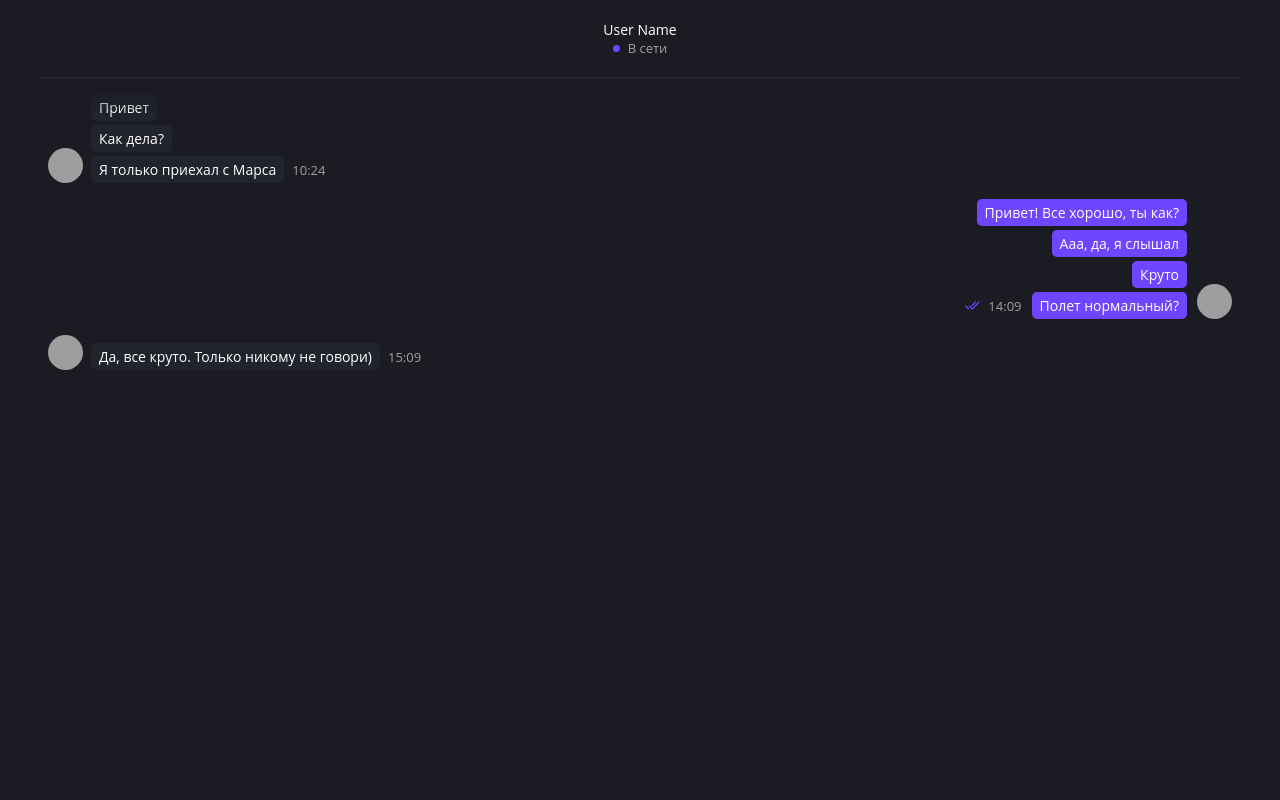
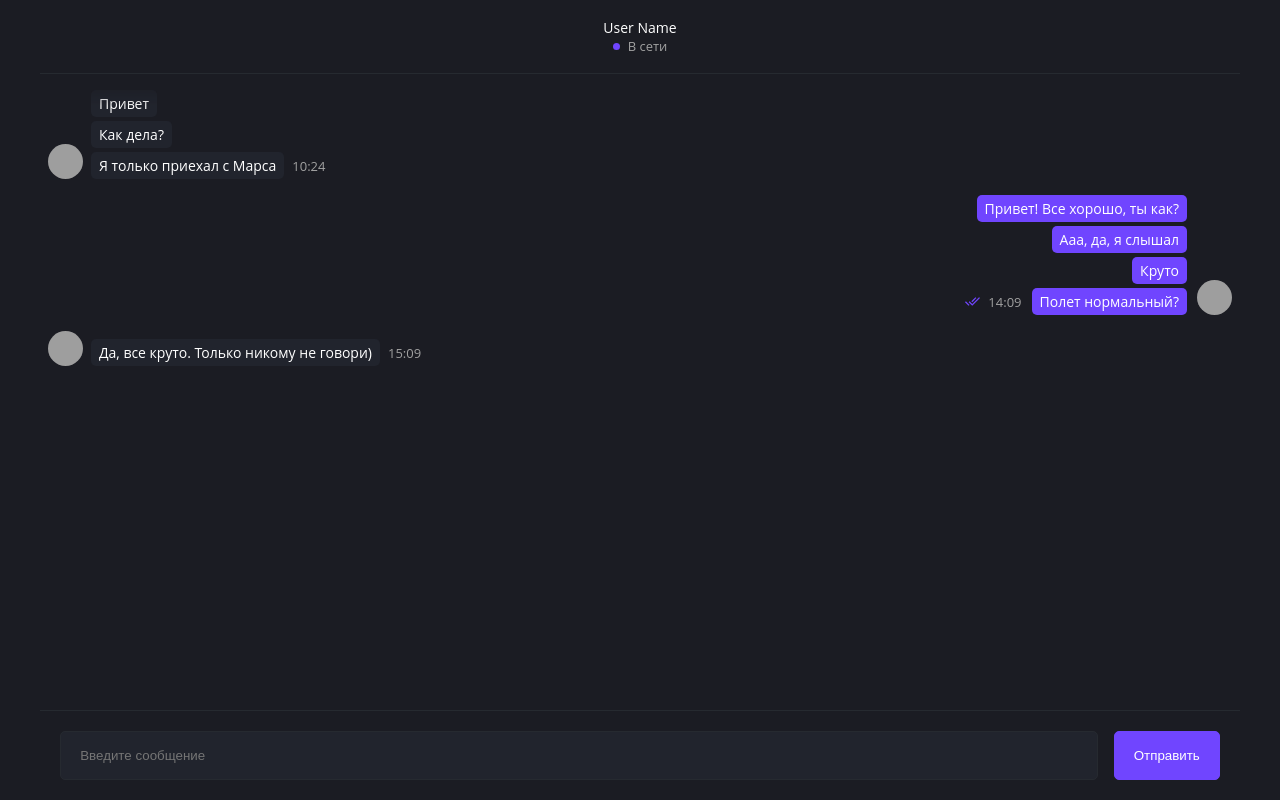
Before and after one commit to romagoldobin/react-dialog-app, a React (Create React App) app: page / in a window 1280 px wide. Built offline with nearby package versions, Linux system fonts and the light colour scheme; grey boxes are pictures that could not be loaded; what webfontloader would draw is missing.

Commit message:
added sender component

```diff
--- a/src/App.jsx
+++ b/src/App.jsx
@@ -1,12 +1,15 @@
-import React from 'react';
+import React, { useState } from 'react';
 import Header from './components/Header';
 import Dialog from './components/Dialog';
+import Sender from './components/Sender';
 
 function App() {
+  const [message, setMessage] = useState(null);
   return (
     <div className="Container">
       <Header />
-      <Dialog />
+      <Dialog newMessage={message} />
+      <Sender onAddMessage={setMessage} />
     </div>
   );
 }
--- a/src/components/Header/index.scss
+++ b/src/components/Header/index.scss
@@ -2,5 +2,5 @@
   display: flex;
   align-items: center;
   border-bottom: 1px solid var(--border);
-  padding: 20px;
+  padding: 18px;
 }
--- /dev/null
+++ b/src/components/Sender/index.jsx
@@ -0,0 +1,23 @@
+import React, { useState } from 'react';
+
+import './index.scss';
+
+const Sender = () => {
+  const [text, setText] = useState('');
+  const onSubmit = (e) => e.preventDefault();
+  const onChange = (e) => setText(e.target.value);
+
+  return (
+    <form className="sender" onSubmit={onSubmit}>
+      <input
+        placeholder="Введите сообщение"
+        value={text}
+        onChange={onChange}
+        required
+      />
+      <button type="submit">Отправить</button>
+    </form>
+  );
+};
+
+export default Sender;
--- /dev/null
+++ b/src/components/Sender/index.scss
@@ -0,0 +1,33 @@
+.sender {
+  display: flex;
+  padding: 20px;
+  border-top: 1px solid var(--border);
+
+  input {
+    width: 100%;
+    height: 100%;
+    border: 1px solid var(--border);
+    background-color: var(--accent-1);
+    padding: 1rem 1.2rem;
+    transition: border-color 200ms;
+    border-radius: 5px;
+    outline: none;
+    color: var(--color);
+
+    &:focus {
+      border-color: var(--primary);
+    }
+  }
+
+  button {
+    height: 100%;
+    padding: 1rem 1.2rem;
+    border-radius: 5px;
+    cursor: pointer;
+    margin-left: 1rem;
+
+    border: 1px solid var(--primary);
+    background: var(--primary);
+    color: var(--primary-color);
+  }
+}
```
